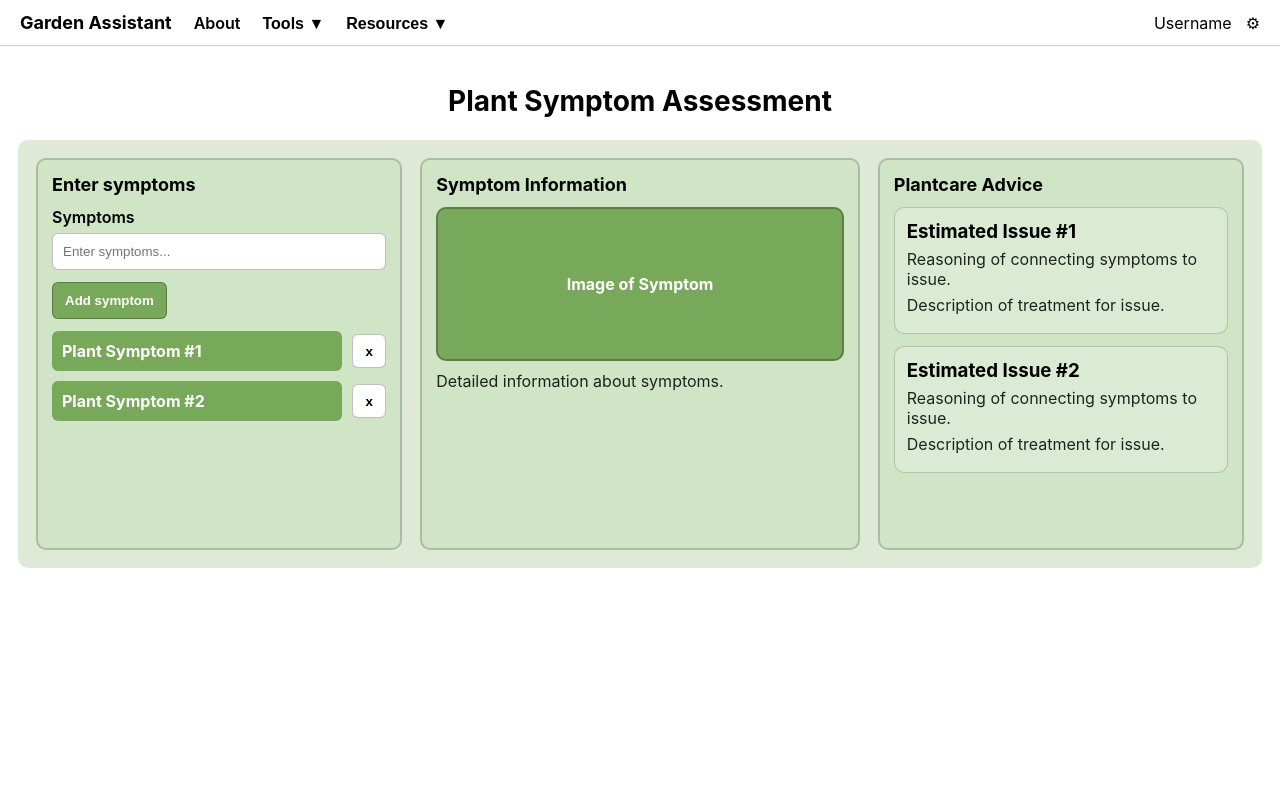
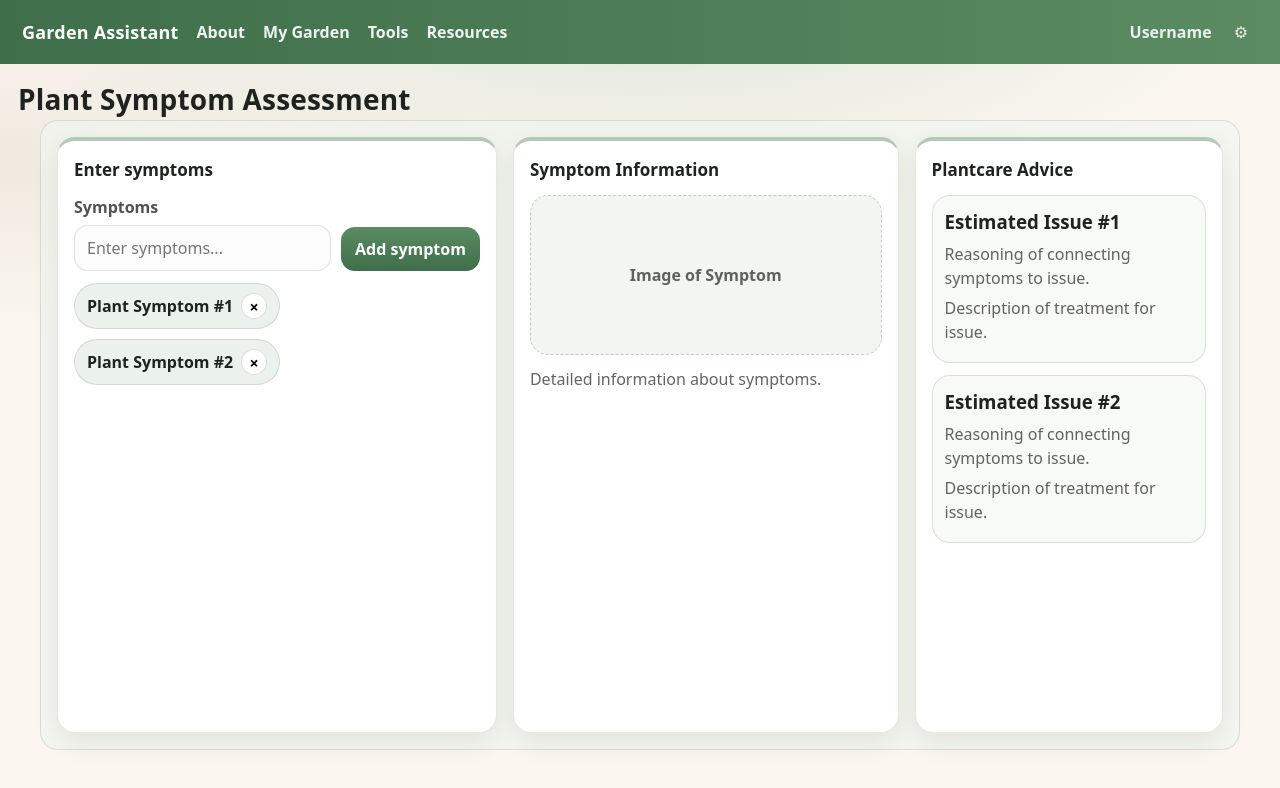
Before and after one commit to Garden-Assistant-Red-Team/Spring-2026---Red, a React (Create React App) app in the folder frontend/: page /tools/symptoms in a window 1280 px wide. Shown: the top 788 px of the page. Built offline with nearby package versions, Linux system fonts and the light colour scheme.

Commit message:
Implement My Garden dashboard and Reminders page with updated UI styling

```diff
--- a/frontend/src/App.js
+++ b/frontend/src/App.js
@@ -3,6 +3,8 @@ import { BrowserRouter, Routes, Route, Navigate } from "react-router-dom";
 import NavBar from "./components/NavBar";
 import PlantRecommendationPage from "./pages/PlantRecommendationPage";
 import SymptomAssessmentPage from "./pages/SymptomAssessmentPage";
+import MyGardenPage from "./pages/MyGardenPage";
+import RemindersPage from "./pages/RemindersPage";
 
 export default function App() {
   return (
@@ -14,6 +16,8 @@ export default function App() {
         <Route path="/tools/symptoms" element={<SymptomAssessmentPage />} />
         <Route path="/about" element={<h1 style={{ padding: 18 }}>About</h1>} />
         <Route path="/resources" element={<h1 style={{ padding: 18 }}>Resources</h1>} />
+        <Route path="/garden" element={<MyGardenPage />} />
+        <Route path="/tools/reminders" element={<RemindersPage />} />
       </Routes>
     </BrowserRouter>
   );
--- a/frontend/src/components/NavBar.css
+++ b/frontend/src/components/NavBar.css
@@ -1,83 +1,100 @@
 .nav {
+  position: sticky;
+  top: 0;
+  z-index: 50;
+
   display: flex;
+  align-items: center;
   justify-content: space-between;
-  align-items: center;
-  padding: 12px 20px;
-  border-bottom: 1px solid #ccc;
-  background: white;
+
+  padding: 14px 22px;
+
+  background: linear-gradient(90deg, var(--leaf-dark), var(--leaf));
+  color: white;
 }
 
 .navLeft {
   display: flex;
   align-items: center;
-  gap: 22px;
+  gap: 18px;
 }
 
 .brand {
   font-size: 18px;
-  font-weight: 700;
+  font-weight: 650;
+  letter-spacing: 0.2px;
+  white-space: nowrap;
 }
 
 .navLink {
-  text-decoration: none;
-  color: black;
-  font-weight: 600;
+  color: rgba(255, 255, 255, 0.92);
+  font-weight: 550;
+  white-space: nowrap;
 }
 
 .navLink:hover {
-  text-decoration: underline;
+  color: white;
 }
 
 .navRight {
   display: flex;
   align-items: center;
-  gap: 14px;
+  gap: 12px;
+
+  color: rgba(255, 255, 255, 0.88);
+  font-weight: 550;
+  white-space: nowrap;
 }
 
 .settings {
   cursor: pointer;
+  padding: 6px 10px;
+  border-radius: 12px;
 }
 
-.dropdown {
-  position: relative;
+.settings:hover {
+  background: rgba(255, 255, 255, 0.12);
 }
 
-/* Button that looks like a link */
+/* Dropdown */
+.dropdown { position: relative; }
+
 .dropBtn {
   background: transparent;
   border: none;
   padding: 0;
   cursor: pointer;
-  color: black;
-  font-weight: 600;
+
+  color: rgba(255, 255, 255, 0.92);
+  font-weight: 550;
   font-size: 16px;
+  white-space: nowrap;
 }
 
-.dropBtn:hover {
-  text-decoration: underline;
-}
+.dropBtn:hover { color: white; }
 
 .dropdownMenu {
   position: absolute;
-  top: 34px;
+  top: 46px;
   left: 0;
+
+  min-width: 220px;
   background: white;
-  border: 1px solid #ccc;
-  border-radius: 8px;
-  min-width: 200px;
-  z-index: 9999;
+  color: var(--text);
+
+  border-radius: 16px;
+  border: 1px solid rgba(0,0,0,0.08);
+  box-shadow: 0 14px 38px rgba(0,0,0,0.18);
   overflow: hidden;
-  box-shadow: 0 8px 20px rgba(0,0,0,0.12);
 }
 
 .dropdownItem {
   display: block;
-  padding: 10px 12px;
-  text-decoration: none;
-  color: black;
-  font-weight: 600;
+  padding: 12px 12px;
+  font-weight: 550;
+  color: var(--text);
 }
 
 .dropdownItem:hover {
-  background: #f0f0f0;
+  background: rgba(90, 139, 98, 0.12);
 }
--- a/frontend/src/components/NavBar.js
+++ b/frontend/src/components/NavBar.js
@@ -28,6 +28,8 @@ export default function NavBar() {
           About
         </Link>
 
+        <Link to="/garden" className="navLink">My Garden</Link>
+
         {/* Tools Dropdown */}
         <div className="dropdown" ref={toolsRef}>
           <button
@@ -38,11 +40,19 @@ export default function NavBar() {
             }}
             type="button"
           >
-            Tools ▼
+            Tools
           </button>
 
           {toolsOpen && (
             <div className="dropdownMenu">
+
+              <Link
+                to="/tools/reminders"
+                className="dropdownItem"
+                onClick={() => setToolsOpen(false)}
+              >
+                Reminders
+              </Link>
               <Link
                 to="/tools/recommendations"
                 className="dropdownItem"
@@ -72,7 +82,7 @@ export default function NavBar() {
             }}
             type="button"
           >
-            Resources ▼
+            Resources
           </button>
 
           {resourcesOpen && (
--- a/frontend/src/index.css
+++ b/frontend/src/index.css
@@ -1,13 +1,37 @@
+:root {
+  --bg: #fbf7f0;
+  --surface: #ffffff;
+  --wash: #f1f6ee;
+
+  --leaf: #5a8b62;
+  --leaf-dark: #3f6f4a;
+  --soil: #8a6b4f;
+
+  --text: #1f231f;
+  --muted: rgba(31, 35, 31, 0.70);
+  --border: rgba(31, 35, 31, 0.12);
+
+  --radius: 18px;
+  --shadow: 0 10px 26px rgba(31, 35, 31, 0.08);
+}
+
+* { box-sizing: border-box; }
+html, body { height: 100%; }
+
 body {
   margin: 0;
-  font-family: -apple-system, BlinkMacSystemFont, 'Segoe UI', 'Roboto', 'Oxygen',
-    'Ubuntu', 'Cantarell', 'Fira Sans', 'Droid Sans', 'Helvetica Neue',
-    sans-serif;
-  -webkit-font-smoothing: antialiased;
-  -moz-osx-font-smoothing: grayscale;
+  color: var(--text);
+  font-family: system-ui, -apple-system, "Segoe UI", Roboto, Arial, sans-serif;
+  font-size: 16px;
+  line-height: 1.5;
+
+  background:
+    radial-gradient(900px 320px at 50% 0%, rgba(90, 139, 98, 0.16), transparent 70%),
+    radial-gradient(700px 260px at 0% 20%, rgba(138, 107, 79, 0.10), transparent 70%),
+    var(--bg);
 }
 
-code {
-  font-family: source-code-pro, Menlo, Monaco, Consolas, 'Courier New',
-    monospace;
-}
+a { color: inherit; text-decoration: none; }
+a:hover { text-decoration: none; }
+
+button, input { font: inherit; }
--- /dev/null
+++ b/frontend/src/pages/MyGardenPage.js
@@ -0,0 +1,88 @@
+import React, { useState } from "react";
+import "./ToolLayout.css";
+
+export default function MyGardenPage() {
+  const [plants] = useState([
+    { id: 1, name: "Basil", status: "Healthy", nextTask: "Water tomorrow" },
+    { id: 2, name: "Tomato", status: "Needs attention", nextTask: "Check leaves" },
+    { id: 3, name: "Rosemary", status: "Healthy", nextTask: "Prune this week" },
+  ]);
+
+  const [notes, setNotes] = useState("");
+
+  return (
+    <div className="toolPage">
+      <h1 className="toolTitle">My Garden</h1>
+
+      <div className="container">
+        <div className="toolGrid" style={{ gridTemplateColumns: "1.4fr 1fr 1fr" }}>
+          {/* LEFT: Plant list */}
+          <section className="panel">
+            <h2 className="panelTitle">All Plants</h2>
+
+            <div className="listBox">
+              {plants.map((p) => (
+                <button key={p.id} className="listItem" type="button">
+                  <div style={{ display: "flex", justifyContent: "space-between", gap: 10 }}>
+                    <span>{p.name}</span>
+                    <span style={{ opacity: 0.75, fontWeight: 500 }}>{p.status}</span>
+                  </div>
+                  <div className="muted" style={{ marginTop: 6 }}>
+                    Next: {p.nextTask}
+                  </div>
+                </button>
+              ))}
+            </div>
+
+            <p className="muted" style={{ marginTop: 12 }}>
+              This page supports the “one screen to see all my plants” idea.
+            </p>
+          </section>
+
+          {/* CENTER: Notes */}
+          <section className="panel">
+            <h2 className="panelTitle">Notes</h2>
+            <p className="muted">Quick notes / observations (placeholder for now).</p>
+
+            <textarea
+              value={notes}
+              onChange={(e) => setNotes(e.target.value)}
+              placeholder="e.g., Moved basil closer to window. Tomato leaves curling slightly..."
+              style={{
+                width: "100%",
+                minHeight: 220,
+                borderRadius: 14,
+                border: "1px solid rgba(31,35,31,0.12)",
+                padding: 12,
+                resize: "vertical",
+              }}
+            />
+
+            <div style={{ display: "flex", justifyContent: "flex-end", marginTop: 10 }}>
+              <button className="primaryBtn" type="button">
+                Save note
+              </button>
+            </div>
+          </section>
+
+          {/* RIGHT: Checklist (placeholder) */}
+          <section className="panel">
+            <h2 className="panelTitle">Checklist</h2>
+            <p className="muted">“Notes and custom checklists” placeholder.</p>
+
+            <div className="issueBox">
+              <h3 style={{ margin: 0, fontWeight: 650 }}>Today</h3>
+              <p className="muted">☐ Water Basil</p>
+              <p className="muted">☐ Inspect Tomato leaves</p>
+              <p className="muted">☐ Check forecast for frost</p>
+            </div>
+
+            <button className="primaryBtn" type="button">
+              Add checklist item
+            </button>
+          </section>
+        </div>
+      </div>
+    </div>
+  );
+}
--- a/frontend/src/pages/PlantRecommendationPage.js
+++ b/frontend/src/pages/PlantRecommendationPage.js
@@ -10,8 +10,10 @@ export default function PlantRecommendationPage() {
 
   return (
     <div className="toolPage">
+      {/* Hero band */}
       <h1 className="toolTitle">Plant Recommendation</h1>
 
+      <div className="container">
         <div className="toolGrid">
           {/* LEFT */}
           <section className="panel">
@@ -35,7 +37,7 @@ export default function PlantRecommendationPage() {
               />
             </label>
 
-          <div style={{ height: 1, background: "rgba(0,0,0,0.2)", margin: "14px 0" }} />
+            <div style={{ height: 1, background: "rgba(0,0,0,0.10)", margin: "14px 0" }} />
 
             <h3 className="panelTitle">Climate Information</h3>
             <p className="muted">Temperature Range: ??°F to ??°F</p>
@@ -52,6 +54,7 @@ export default function PlantRecommendationPage() {
                   key={name}
                   className={"listItem " + (selected === name ? "active" : "")}
                   onClick={() => setSelected(name)}
+                  type="button"
                 >
                   {name}
                 </button>
@@ -61,7 +64,7 @@ export default function PlantRecommendationPage() {
 
           {/* RIGHT */}
           <section className="panel">
-          <h2 className="panelTitle">Selected Plant Name</h2>
+            <h2 className="panelTitle">Selected Plant</h2>
             <p className="muted">Genus, Epithet</p>
 
             <div className="imageBox">Image of Plant</div>
@@ -71,5 +74,6 @@ export default function PlantRecommendationPage() {
           </section>
         </div>
       </div>
+    </div>
   );
 }
--- /dev/null
+++ b/frontend/src/pages/RemindersPage.js
@@ -0,0 +1,76 @@
+import React, { useState } from "react";
+import "./ToolLayout.css";
+
+export default function RemindersPage() {
+  const [reminders] = useState([
+    { id: 1, title: "Water Basil", when: "Tomorrow 9:00 AM", type: "Watering" },
+    { id: 2, title: "Prune Rosemary", when: "Sat", type: "Maintenance" },
+    { id: 3, title: "Frost risk check", when: "Tonight", type: "Weather alert" },
+  ]);
+
+  return (
+    <div className="toolPage">
+      <h1 className="toolTitle">Reminders</h1>
+
+      <div className="container">
+        <div className="toolGrid" style={{ gridTemplateColumns: "1fr 1.2fr 1fr" }}>
+          {/* LEFT: Create reminder (placeholder) */}
+          <section className="panel">
+            <h2 className="panelTitle">Create reminder</h2>
+
+            <label className="field">
+              <span>Title</span>
+              <input placeholder="e.g., Water Basil" />
+            </label>
+
+            <label className="field">
+              <span>When</span>
+              <input placeholder="e.g., Tomorrow 9:00 AM" />
+            </label>
+
+            <label className="field">
+              <span>Type</span>
+              <input placeholder="Watering / Pruning / Weather" />
+            </label>
+
+            <button className="primaryBtn" type="button">
+              Add reminder
+            </button>
+
+            <p className="muted" style={{ marginTop: 12 }}>
+              Later this connects to scheduling + weather alerts.
+            </p>
+          </section>
+
+          {/* CENTER: Reminder list */}
+          <section className="panel">
+            <h2 className="panelTitle">Upcoming</h2>
+
+            <div className="listBox">
+              {reminders.map((r) => (
+                <button key={r.id} className="listItem" type="button">
+                  <div style={{ display: "flex", justifyContent: "space-between", gap: 10 }}>
+                    <span>{r.title}</span>
+                    <span style={{ opacity: 0.75, fontWeight: 500 }}>{r.type}</span>
+                  </div>
+                  <div className="muted" style={{ marginTop: 6 }}>
+                    {r.when}
+                  </div>
+                </button>
+              ))}
+            </div>
+          </section>
+
+          {/* RIGHT: Selected reminder details (placeholder) */}
+          <section className="panel">
+            <h2 className="panelTitle">Details</h2>
+            <div className="imageBox">Calendar / Weather Widget Placeholder</div>
+            <p className="muted">
+              Future: show weather context (rain chance, frost risk) and allow snooze/complete.
+            </p>
+          </section>
+        </div>
+      </div>
+    </div>
+  );
+}
--- a/frontend/src/pages/SymptomAssessmentPage.js
+++ b/frontend/src/pages/SymptomAssessmentPage.js
@@ -6,8 +6,10 @@ export default function SymptomAssessmentPage() {
   const [symptoms, setSymptoms] = useState(["Plant Symptom #1", "Plant Symptom #2"]);
 
   const addSymptom = () => {
-    if (!symptomText.trim()) return;
-    setSymptoms((prev) => [...prev, symptomText.trim()]);
+    const cleaned = symptomText.trim();
+    if (!cleaned) return;
+
+    setSymptoms((prev) => [...prev, cleaned]);
     setSymptomText("");
   };
 
@@ -17,14 +19,18 @@ export default function SymptomAssessmentPage() {
 
   return (
     <div className="toolPage">
+      {/* Hero band */}
       <h1 className="toolTitle">Plant Symptom Assessment</h1>
 
+      <div className="container">
         <div className="toolGrid">
           {/* LEFT */}
           <section className="panel">
             <h2 className="panelTitle">Enter symptoms</h2>
 
-          <label className="field">
+            {/* Input + button on same row */}
+            <div style={{ display: "flex", gap: 10, alignItems: "end" }}>
+              <label className="field" style={{ flex: 1, marginBottom: 0 }}>
                 <span>Symptoms</span>
                 <input
                   value={symptomText}
@@ -36,16 +42,28 @@ export default function SymptomAssessmentPage() {
                 />
               </label>
 
-          <button className="primaryBtn" onClick={addSymptom}>
+              <button
+                className="primaryBtn"
+                onClick={addSymptom}
+                type="button"
+                style={{ height: 44, whiteSpace: "nowrap" }}
+              >
                 Add symptom
               </button>
+            </div>
 
-          <div className="listBox">
+            {/* Symptom pills */}
+            <div className="pills">
               {symptoms.map((s, idx) => (
-              <div key={idx} className="pillRow">
-                <span className="pill">{s}</span>
-                <button className="xBtn" onClick={() => removeSymptom(idx)}>
-                  x
+                <div key={s + idx} className="pill">
+                  <span>{s}</span>
+                  <button
+                    type="button"
+                    onClick={() => removeSymptom(idx)}
+                    aria-label="Remove symptom"
+                    title="Remove"
+                  >
+                    ×
                   </button>
                 </div>
               ))}
@@ -77,5 +95,6 @@ export default function SymptomAssessmentPage() {
           </section>
         </div>
       </div>
+    </div>
   );
 }
--- a/frontend/src/pages/ToolLayout.css
+++ b/frontend/src/pages/ToolLayout.css
@@ -1,43 +1,67 @@
-/* Page wrapper */
-.toolPage {
-  padding: 28px 18px;
+.container {
+  max-width: 1200px;
+  margin: 0 auto;
 }
 
-/* Big centered title */
-.toolTitle {
-  text-align: center;
-  margin: 10px 0 22px;
-  font-size: 28px;
-  font-weight: 700;
+.toolPage {
+  padding: 14px 18px 26px;
 }
 
-/* Green background area holding the 3 columns */
+.hero {
+  text-align: center;
+  padding: 18px 0 12px;
+  margin-bottom: 12px;
+
+  background: linear-gradient(
+    180deg,
+    rgba(90, 139, 98, 0.18),
+    rgba(90, 139, 98, 0.05)
+  );
+  border-bottom: 1px solid rgba(31, 35, 31, 0.08);
+}
+
+.toolTitle {
+  margin: 0;
+  font-size: 28px;
+  font-weight: 650;
+  letter-spacing: 0.2px;
+}
+
 .toolGrid {
   display: grid;
-  grid-template-columns: 1fr 1.2fr 1fr;
-  gap: 18px;
-  background: #dfead6; /* light green */
-  padding: 18px;
-  border-radius: 10px;
+  grid-template-columns: 1fr 1.25fr 1fr;
+  gap: 16px;
+
+  padding: 16px;
+  border-radius: var(--radius);
+  background: rgba(241, 246, 238, 0.70);
+  border: 1px solid var(--border);
+
+  min-height: calc(100vh - 170px);
 }
 
-/* Each panel */
 .panel {
-  background: #cfe5c5;
-  border: 2px solid rgba(0, 0, 0, 0.18);
-  padding: 14px;
-  border-radius: 10px;
-  min-height: 360px;
+  background: var(--surface);
+  border: 1px solid rgba(31, 35, 31, 0.10);
+  border-radius: var(--radius);
+  padding: 16px;
+  box-shadow: var(--shadow);
+
+  border-top: 4px solid rgba(90, 139, 98, 0.45);
 }
 
-/* Panel headings */
 .panelTitle {
   margin: 0 0 12px;
-  font-size: 18px;
-  font-weight: 700;
+  font-size: 17px;
+  font-weight: 650;
 }
 
-/* Form fields */
+.muted {
+  margin: 6px 0;
+  color: var(--muted);
+  font-weight: 400;
+}
+
 .field {
   display: grid;
   gap: 6px;
@@ -46,31 +70,47 @@
 
 .field span {
   font-weight: 600;
+  color: rgba(31, 35, 31, 0.78);
 }
 
 .field input {
-  padding: 10px;
-  border-radius: 6px;
-  border: 1px solid rgba(0, 0, 0, 0.25);
+  padding: 10px 12px;
+  border-radius: 14px;
+  border: 1px solid var(--border);
+  background: #fcfcfc;
+  outline: none;
 }
 
-/* Buttons */
-.primaryBtn {
-  padding: 10px 12px;
-  margin-bottom: 12px;
-  background: #78a95a;
-  color: white;
-  border: 1px solid rgba(0, 0, 0, 0.25);
-  border-radius: 6px;
-  cursor: pointer;
-  font-weight: 700;
+.field input:focus {
+  border-color: rgba(90, 139, 98, 0.55);
+  box-shadow: 0 0 0 4px rgba(90, 139, 98, 0.18);
 }
 
-.primaryBtn:hover {
-  filter: brightness(0.95);
+.primaryBtn {
+  padding: 10px 14px;
+  border-radius: 14px;
+  border: none;
+  background: linear-gradient(180deg, var(--leaf), var(--leaf-dark));
+  color: white;
+  cursor: pointer;
+  font-weight: 600;
 }
 
-/* Lists */
+.primaryBtn:hover { filter: brightness(1.05); }
+
+.imageBox {
+  height: 160px;
+  border-radius: 18px;
+  border: 1px dashed rgba(31, 35, 31, 0.20);
+  background: rgba(90, 139, 98, 0.08);
+  display: grid;
+  place-items: center;
+  margin: 10px 0 12px;
+  color: rgba(31, 35, 31, 0.70);
+  font-weight: 550;
+}
+
+/* Plant suggestion list */
 .listBox {
   display: grid;
   gap: 10px;
@@ -78,73 +118,62 @@
 
 .listItem {
   padding: 12px;
-  border-radius: 6px;
-  border: 1px solid rgba(0, 0, 0, 0.25);
-  background: #78a95a;
-  color: white;
+  border-radius: 16px;
+  border: 1px solid var(--border);
+  background: rgba(90, 139, 98, 0.10);
   cursor: pointer;
-  text-align: center;
-  font-weight: 700;
+  text-align: left;
+  font-weight: 600;
 }
 
+.listItem:hover { background: rgba(90, 139, 98, 0.14); }
+
 .listItem.active {
-  outline: 3px solid rgba(0, 0, 0, 0.2);
+  border-color: rgba(90, 139, 98, 0.55);
+  box-shadow: 0 0 0 4px rgba(90, 139, 98, 0.14);
 }
 
-/* Image placeholder */
-.imageBox {
-  height: 150px;
-  border-radius: 10px;
-  border: 2px solid rgba(0, 0, 0, 0.25);
-  display: grid;
-  place-items: center;
-  margin: 10px 0;
-  background: #78a95a;
-  color: white;
-  font-weight: 700;
-}
-
-/* Symptom chips list rows */
-.pillRow {
+/* Symptom pills */
+.pills {
   display: flex;
-  align-items: center;
+  flex-wrap: wrap;
   gap: 10px;
+  margin-top: 12px;
 }
 
 .pill {
-  flex: 1;
-  background: #78a95a;
-  color: white;
-  padding: 10px;
-  border-radius: 6px;
-  font-weight: 700;
+  display: flex;
+  align-items: center;
+  gap: 8px;
+  padding: 9px 12px;
+  border-radius: 999px;
+  border: 1px solid var(--border);
+  background: rgba(90, 139, 98, 0.12);
+  font-weight: 600;
 }
 
-.xBtn {
-  width: 34px;
-  height: 34px;
-  border-radius: 6px;
-  border: 1px solid rgba(0,0,0,0.25);
+.pill button {
+  width: 26px;
+  height: 26px;
+  border-radius: 999px;
+  border: 1px solid rgba(31, 35, 31, 0.14);
+  background: white;
   cursor: pointer;
-  background: white;
-  font-weight: 800;
+  font-weight: 650;
 }
 
-/* Advice issue blocks */
+.pill button:hover { background: rgba(138, 107, 79, 0.12); }
+
+/* Advice cards */
 .issueBox {
-  background: rgba(255,255,255,0.25);
+  background: rgba(241, 246, 238, 0.55);
+  border: 1px solid var(--border);
+  border-radius: 18px;
   padding: 12px;
-  border-radius: 10px;
-  border: 1px solid rgba(0,0,0,0.18);
   margin-bottom: 12px;
 }
 
 .issueBox h3 {
   margin: 0 0 6px;
+  font-weight: 650;
 }
-
-/* Small gray text */
-.muted {
-  margin: 6px 0;
-  opacity: 0.85;
-}
```
Lines whose indentation alone changed are shown as unchanged.
